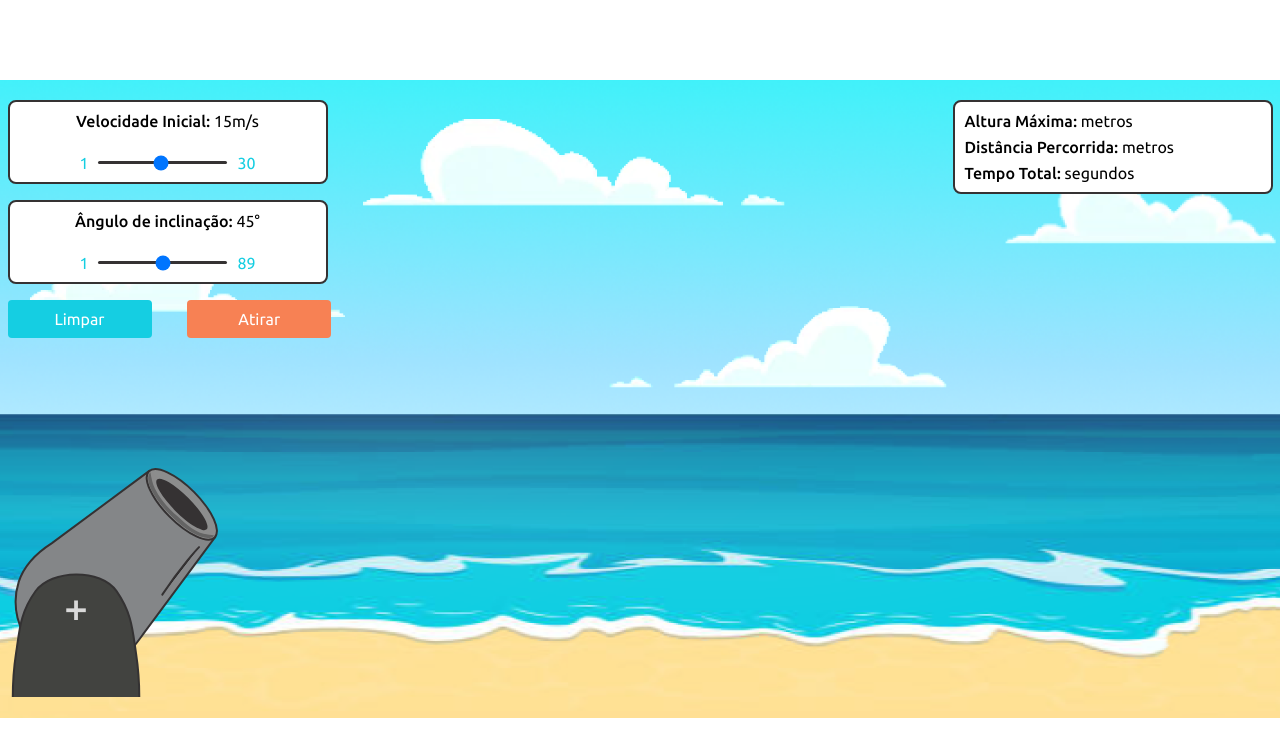
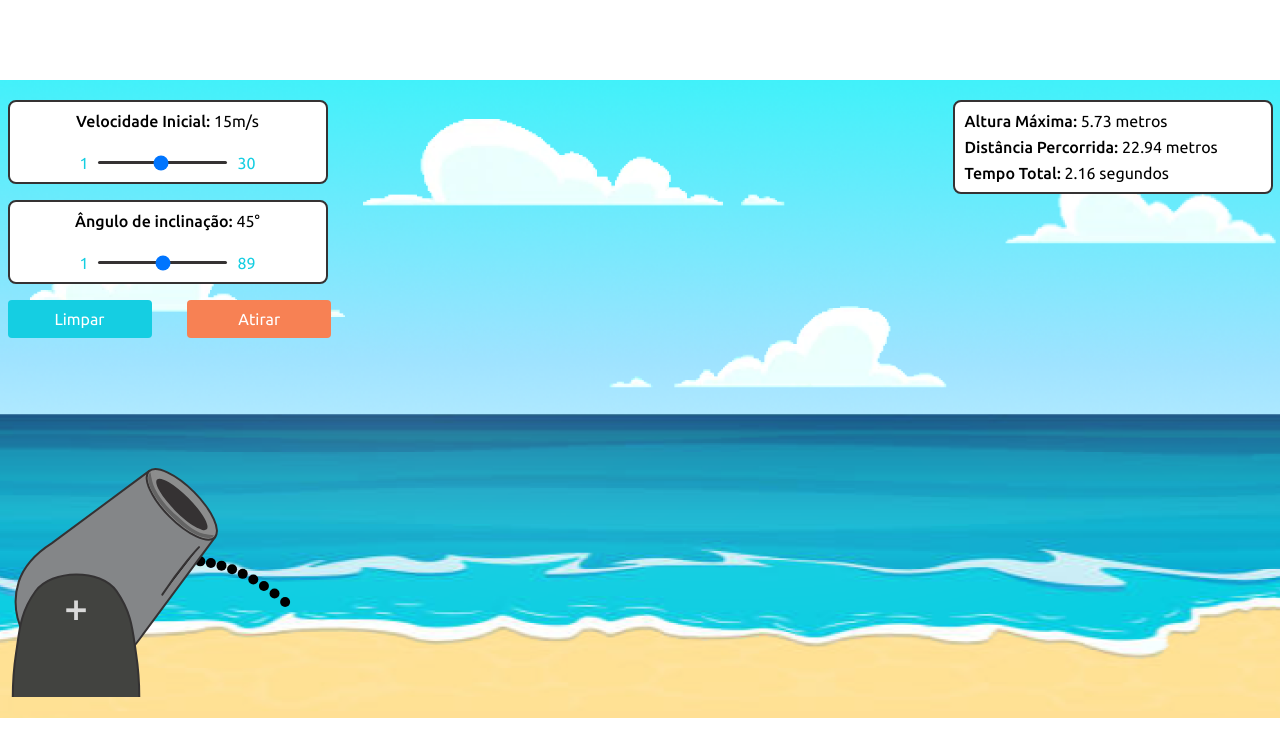
Before and after one commit to vinniciusJ/lancamento-obliquo-fisica, a website with bundled scripts: page public/index.html in a window 1280 px wide. Both pictures are taken after a click on the button "Atirar". Shown: the top 756 px of the page. Built offline with nearby package versions, Linux system fonts and the light colour scheme.

Commit message:
feature: clean button

```diff
--- a/public/index.html
+++ b/public/index.html
@@ -39,13 +39,14 @@
 
 
         <div class="card info">
-            <p><strong>Altura Máxima:</strong> <span id=""></span> metros</p>
-            <p><strong>Distância Percorrida:</strong> <span id=""></span> metros</p>
-            <p><strong>Tempo Total:</strong> <span id=""></span> segundos</p>
+            <p><strong>Altura Máxima:</strong> <span id="max-height">0</span> metros</p>
+            <p><strong>Distância Percorrida:</strong> <span id="max-distance">0</span> metros</p>
+            <p><strong>Tempo Total:</strong> <span id="flight-time">0</span> segundos</p>
         </div>
 
 
         <div class="cannon">
+
             <?xml version="1.0" encoding="UTF-8" standalone="no"?>
             <svg
                 xmlns:dc="http://purl.org/dc/elements/1.1/"
@@ -178,6 +179,7 @@
                     </g>
                 </g>
             </svg>
+
         </div>
 
         <!-- Canvas -->
--- a/public/scripts/CanvasRender.js
+++ b/public/scripts/CanvasRender.js
@@ -8,6 +8,8 @@ class CanvasRender{
 
         this.canvas.width = this.width
         this.canvas.height = this.height
+
+        this.context.translate(115, 0)
 
         document.querySelector('#app').appendChild(this.canvas)
     }
--- a/public/scripts/equation.js
+++ b/public/scripts/equation.js
@@ -4,19 +4,12 @@ const convertDegreesToRadians = degrees => degrees * (Math.PI / 180)
 class ProjectileMotion{
     static GRAVITY = 9.81
 
-    constructor(angle, initialSpeed, initialPositions){
+    constructor(angle, initialSpeed){
         this.angle = angle
         this.initialSpeed = initialSpeed
 
-        this.xInitial = initialPositions.x
-        this.yInitial = initialPositions.y
-
-        console.log(initialSpeed * Math.sin(convertDegreesToRadians(angle)))
-
         this.yInitialSpeed = initialSpeed * Math.sin(convertDegreesToRadians(angle))
         this.xInitialSpeed = initialSpeed * Math.cos(convertDegreesToRadians(angle))
-
-        console.log(`yInitial pt1: ${this.yInitialSpeed}`)
     }
 
     getFlightTime(){
@@ -28,10 +21,12 @@ class ProjectileMotion{
     }
 
     getMaxHeight(){
-        return (this.yInitialSpeed ** 2) / 2 * ProjectileMotion.GRAVITY
+        return Math.pow(this.yInitialSpeed, 2) / (2 * ProjectileMotion.GRAVITY)
     }
 
     getPositionAtTime(time){
+        time = time / 10
+
         return {
             x: this.xInitialSpeed * time,
             y: this.yInitialSpeed * time - .5 * (ProjectileMotion.GRAVITY * Math.pow(time, 2))
--- a/public/scripts/index.js
+++ b/public/scripts/index.js
@@ -2,37 +2,56 @@ import CanvasRender from './CanvasRender.js'
 import ProjectileMotion from './equation.js'
 
 const startButton = document.querySelector('.shoot-button')
+const cleanButton = document.querySelector('.clean-button')
+
 const angleInput = document.querySelector('#input-angle')
 const initialSpeedInput = document.querySelector("#input-v0")
 
+const resultLabels = {
+    maxHeight: document.querySelector('#max-height'),
+    maxDistance: document.querySelector('#max-distance'),
+    flightTime: document.querySelector('#flight-time')
+}
+
 const canvasRender = CanvasRender.initialize()
+
+const showProjectileTrajectory = ({ x, y }) => canvasRender.draw(context => {
+    context.beginPath();
+    context.arc(x, y, 5, 0, Math.PI * 2);
+    context.closePath();
+    context.fill();
+})
+
+const createProjectileTrajectory = (projectileMotion, time = 0) => {
+    const interval = setInterval(() => {
+        const coords = projectileMotion.getPositionAtTime(time)
+        const rectCoords = { x: coords.x * 10, y: ((canvasRender.height - 100) - (coords.y * 10)) }
+
+        showProjectileTrajectory(rectCoords)
+
+        time++
+    }, 100)
+
+    return interval
+}
+
+const showResults = projectileMotion => {
+    resultLabels.maxHeight.textContent = projectileMotion.getMaxHeight().toFixed(2)
+    resultLabels.maxDistance.textContent = projectileMotion.getMaxDistance().toFixed(2)
+    resultLabels.flightTime.textContent = projectileMotion.getFlightTime().toFixed(2)
+}
 
 startButton.addEventListener('click', event => {
     const angle = angleInput.value
     const initialSpeed = initialSpeedInput.value
 
-    const projectileMotion = new ProjectileMotion(angle, initialSpeed, { x: 50, y: 0 })
+    const projectileMotion = new ProjectileMotion(angle, initialSpeed)
 
-    let time = 0
+    showResults(projectileMotion)
 
-    const interval = setInterval(() => {
-        const { x, y } = projectileMotion.getPositionAtTime(time)
+    const interval = createProjectileTrajectory(projectileMotion)
 
-        const rectCoords = { x: x * 10, y: (canvasRender.height - (y * 10))}
+    setTimeout(() => clearInterval(interval), projectileMotion.getFlightTime() * 1000)
+})
 
-
-        console.table([
-            (rectCoords.x * 10), (rectCoords.y * 10)
-        ])
-
-        canvasRender.draw(context => {
-            context.beginPath();
-            context.arc(rectCoords.x, rectCoords.y, 10, 0, Math.PI * 2);
-            context.closePath();
-            context.fill();
-        })
-
-        time++
-    }, 1000)
-
-})
+cleanButton.addEventListener('click', () => canvasRender.reset())
--- a/public/styles/global.css
+++ b/public/styles/global.css
@@ -147,4 +147,5 @@ canvas{
 
     bottom: 20px;
     left: 50px;
+
 }
```
